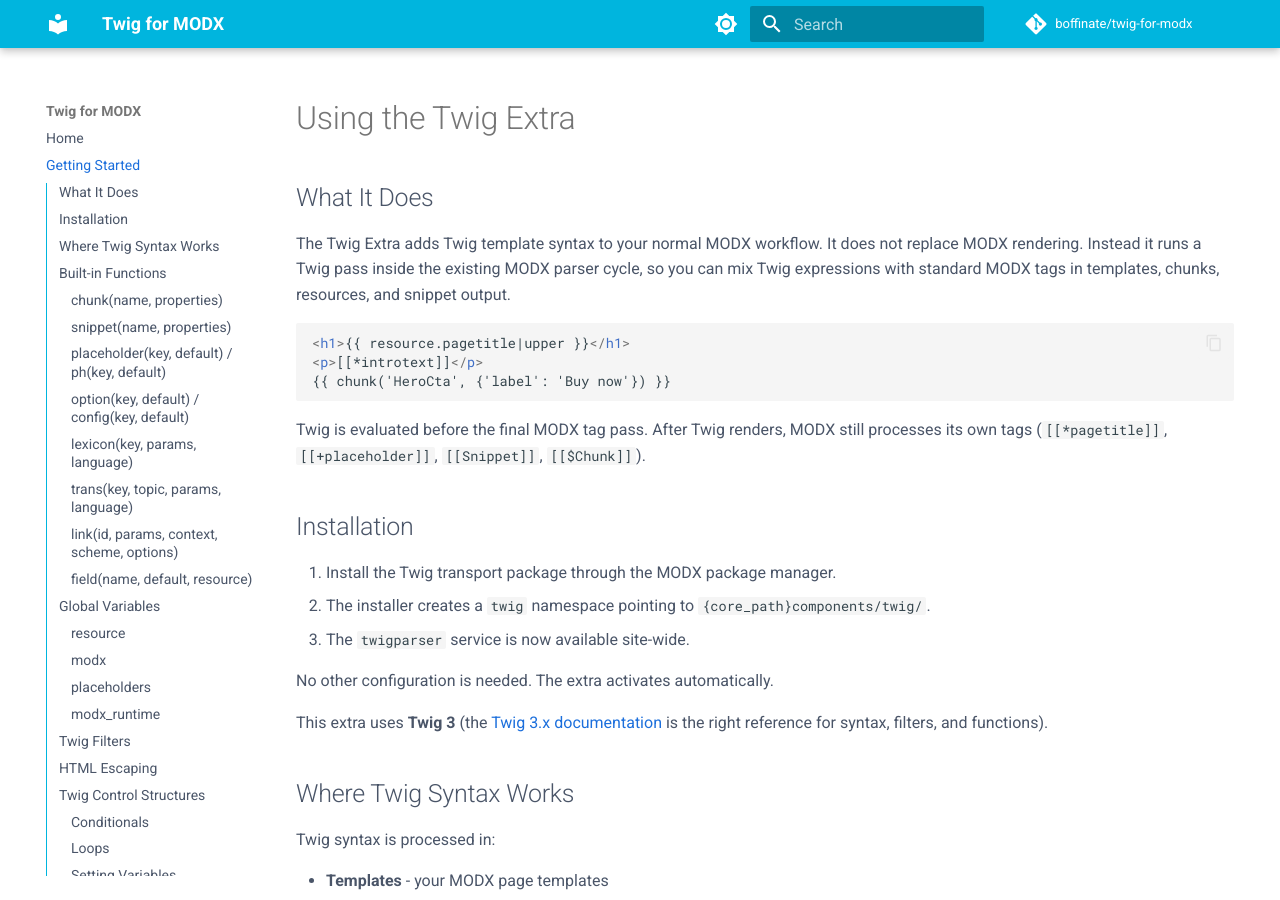
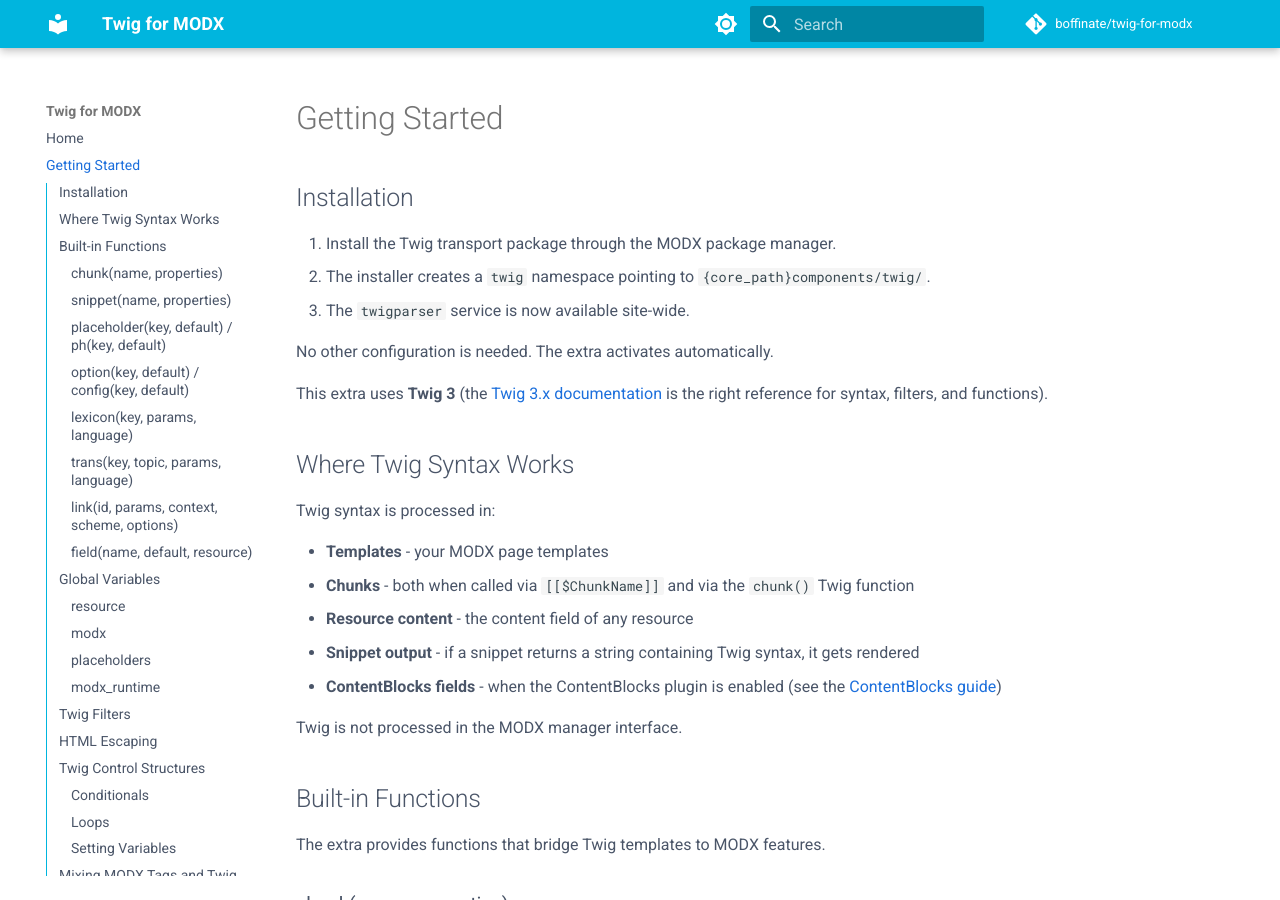
Before and after one commit to boffinate/twig-for-modx, an MkDocs documentation site: the page built from docs/usage.md, in a window 1280 px wide and 900 px high. Built offline with MkDocs 1.6.1 and Material for MkDocs 9.7.7, drawn with Linux system fonts in a browser that asks for light colours; comment, search, counter and statistics services are not loaded.

Commit message:
Update docs

````diff
--- a/docs/usage.md
+++ b/docs/usage.md
@@ -1,16 +1,4 @@
-# Using the Twig Extra
-
-## What It Does
-
-The Twig Extra adds Twig template syntax to your normal MODX workflow. It does not replace MODX rendering. Instead it runs a Twig pass inside the existing MODX parser cycle, so you can mix Twig expressions with standard MODX tags in templates, chunks, resources, and snippet output.
-
-```html
-<h1>{{ resource.pagetitle|upper }}</h1>
-<p>[[*introtext]]</p>
-{{ chunk('HeroCta', {'label': 'Buy now'}) }}
-```
-
-Twig is evaluated before the final MODX tag pass. After Twig renders, MODX still processes its own tags (`[[*pagetitle]]`, `[[+placeholder]]`, `[[Snippet]]`, `[[$Chunk]]`).
+# Getting Started
 
 ## Installation
 
````
Also changed, not shown: README.md (+2 -0 lines), docs/index.md (+4 -1 lines).
